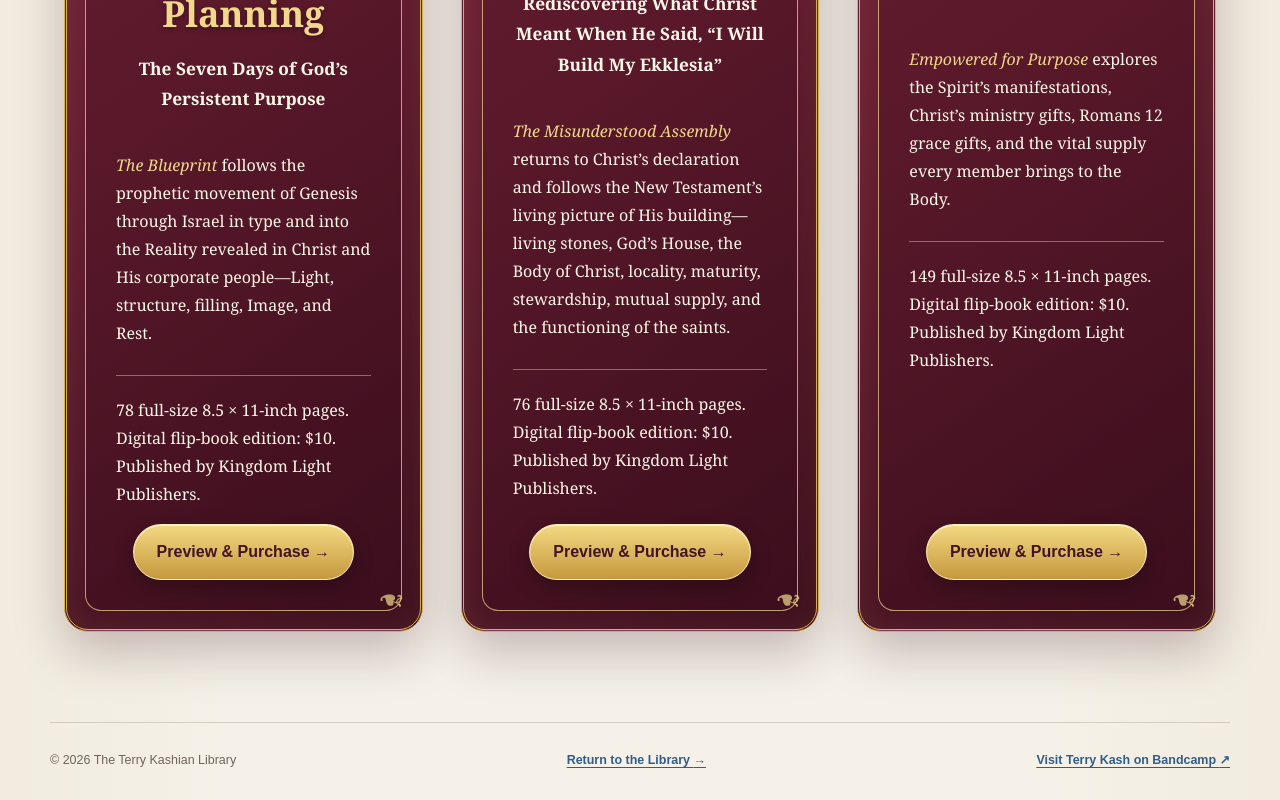
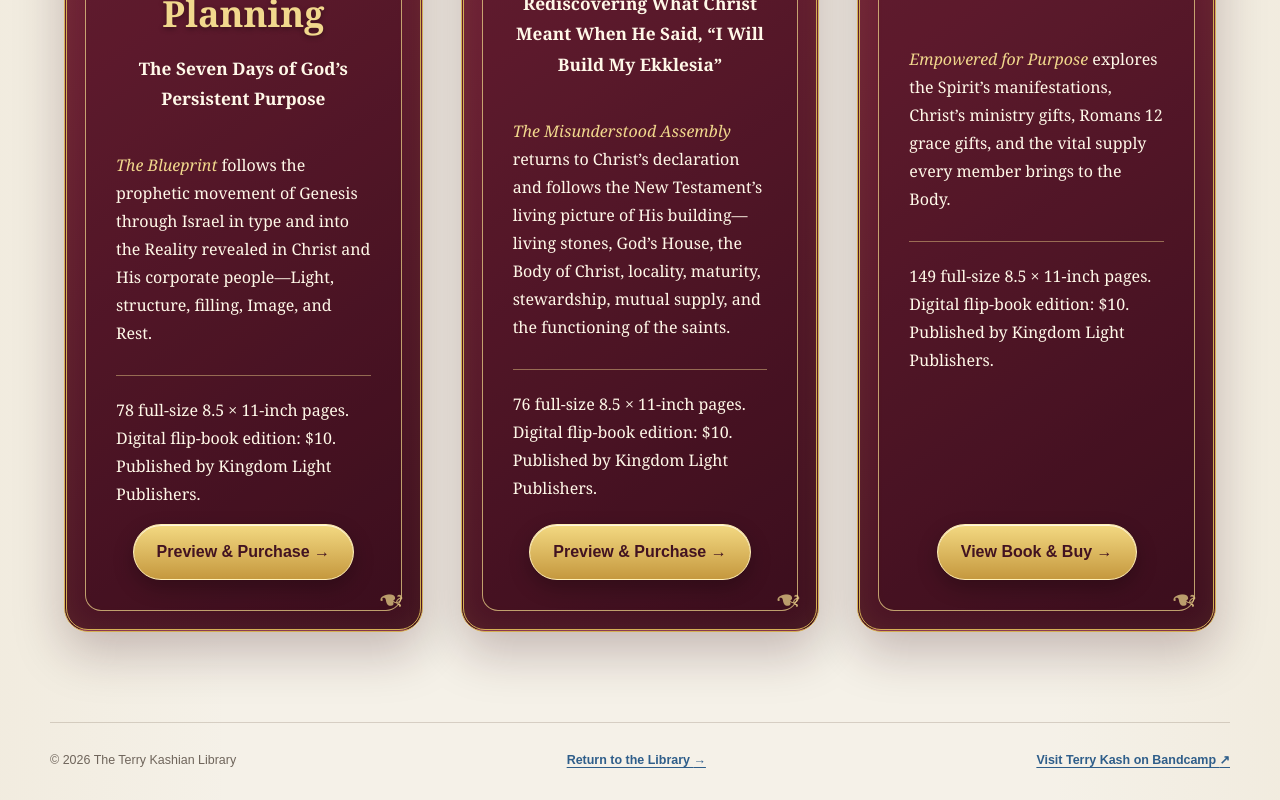
Before and after one commit to altarlifeKash/terry-kash-audio-library, a website: page books.html in a window 1280 px wide. Shown: the part 3205-4005 px from the top of the page. Drawn offline with Linux system fonts and the light colour scheme.

Commit message:
Update book action link text from 'Preview' to 'View Book'

```diff
--- a/books.html
+++ b/books.html
@@ -532,7 +532,7 @@
             <p class="book-highlight">Every Member Gifted. Every Member Valuable.</p>
             <p><em>Empowered for Purpose</em> explores the Spirit’s manifestations, Christ’s ministry gifts, Romans 12 grace gifts, and the vital supply every member brings to the Body.</p>
             <p class="book-note">149 full-size 8.5 × 11-inch pages. Digital flip-book edition: $10. Published by Kingdom Light Publishers.</p>
-            <a class="book-action" href="empowered-for-purpose.html">Preview &amp; Purchase <span aria-hidden="true">&nbsp;&rarr;</span></a>
+            <a class="book-action" href="empowered-for-purpose.html">View Book &amp; Buy <span aria-hidden="true">&nbsp;&rarr;</span></a>
           </div>
         </article>
       </div>
```
